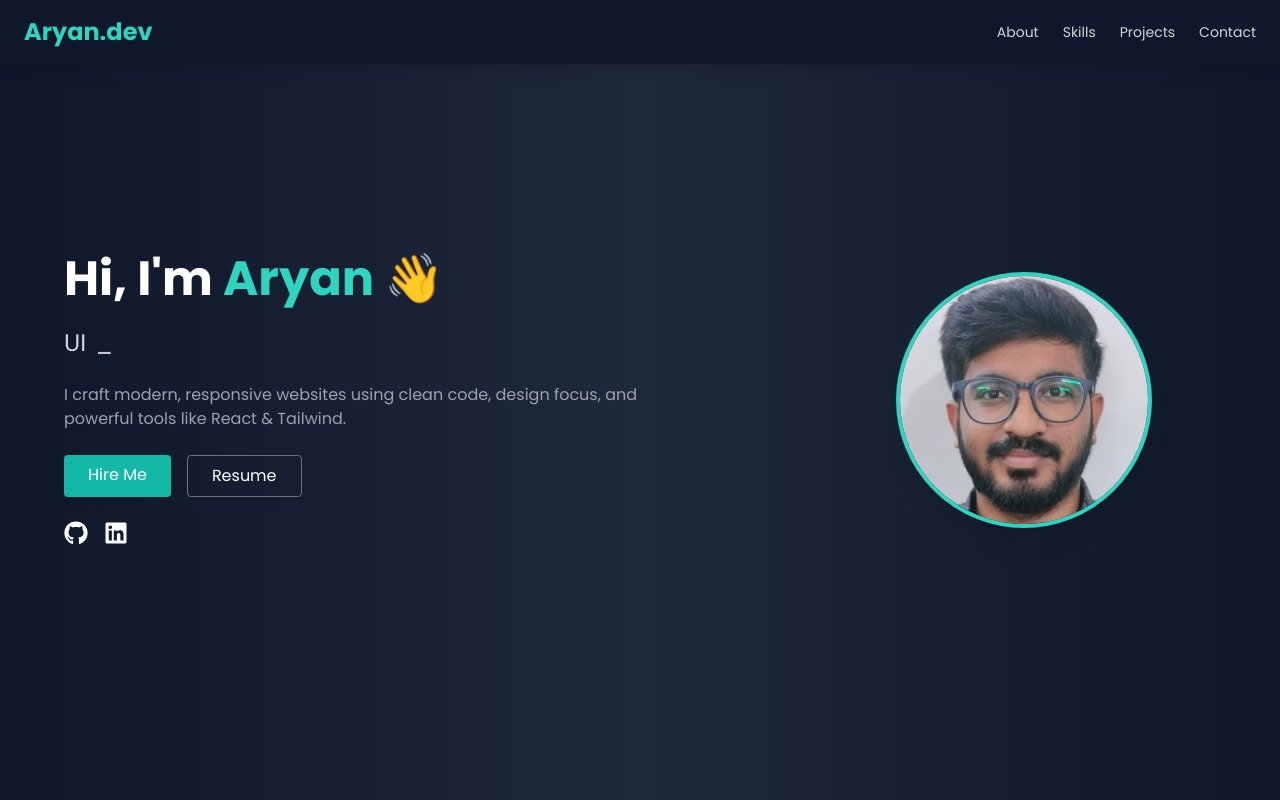
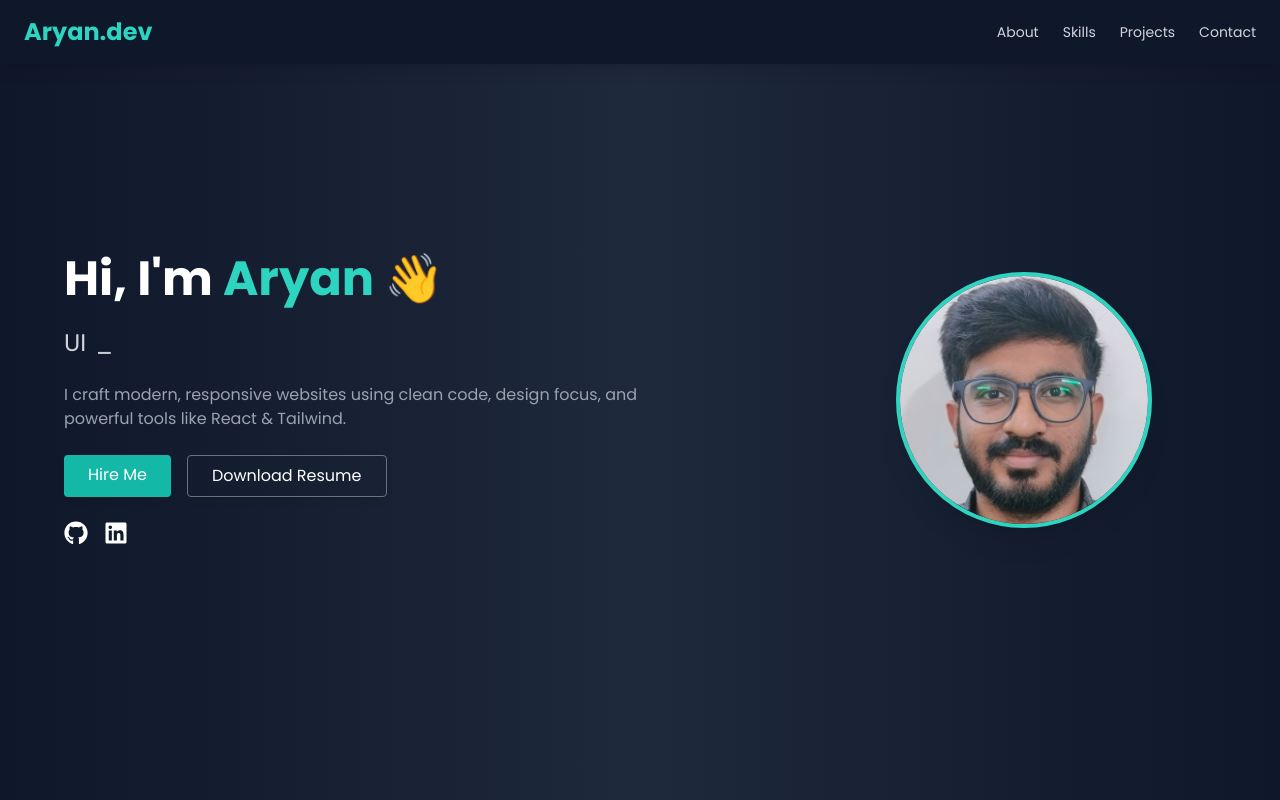
Before and after one commit to student-creative/portfolio, a React (Create React App) app: page / in a window 1280 px wide. Shown: the top 800 px of the page. Built offline with nearby package versions, Linux system fonts and the light colour scheme.

Commit message:
Resume issue

```diff
--- a/src/components/Hero.jsx
+++ b/src/components/Hero.jsx
@@ -37,13 +37,14 @@ function Hero() {
             >
               Hire Me
             </a>
-            <a
-              href="/resume.pdf"
-              target="_blank"
-              className="border border-gray-500 text-white px-6 py-2 rounded hover:bg-gray-700 transition shadow-md"
-            >
-              Resume
-            </a>
+          <a
+  href="/resume.pdf"
+  download
+  className="border border-gray-500 text-white px-6 py-2 rounded hover:bg-gray-700 transition shadow-md"
+>
+  Download Resume
+</a>
+
           </div>
 
           <div className="flex justify-center md:justify-start gap-4 mt-4 text-2xl">
```
Also changed, not shown: 1 other file (tests, documents, lock files or other folders).
